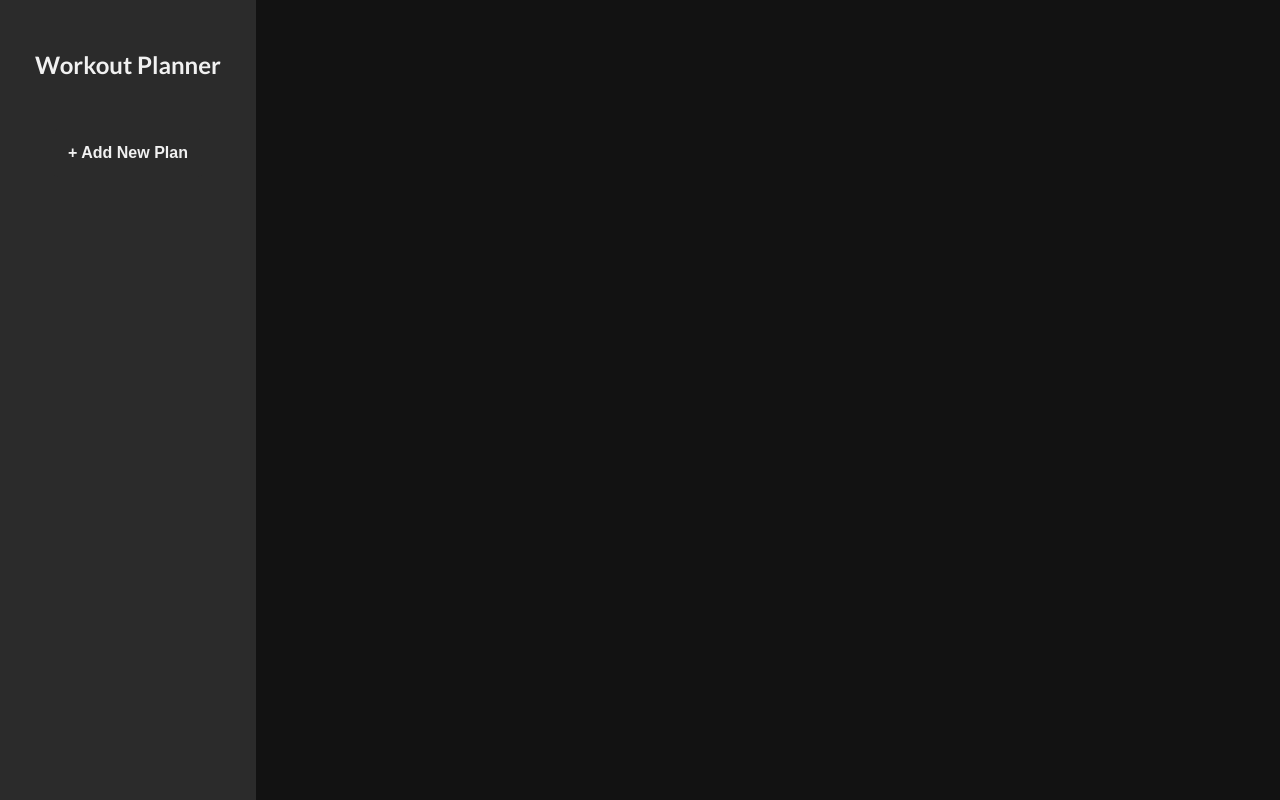
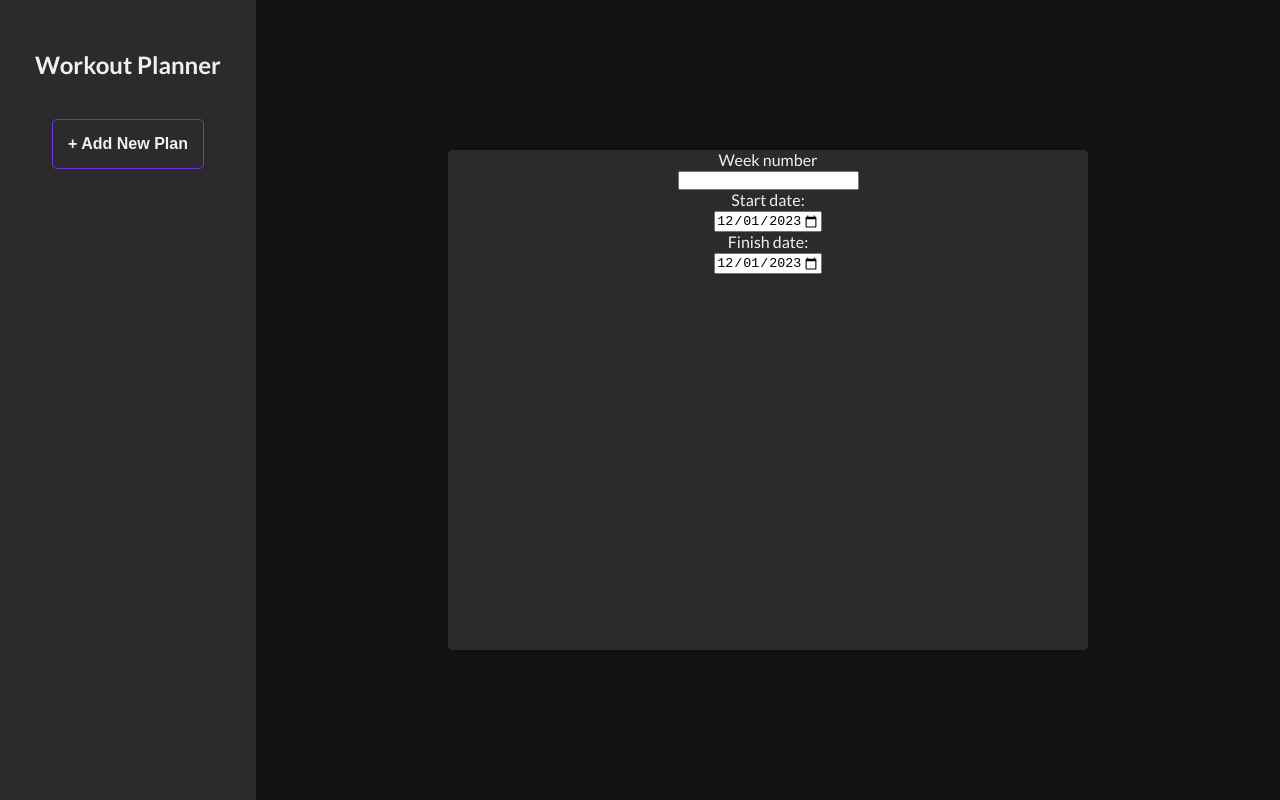
Before and after one commit to anngryg/workout-planner, a React (Create React App) app: page / in a window 1280 px wide. Built offline with nearby package versions, Linux system fonts and the light colour scheme.

Commit message:
selecting dates

```diff
--- a/public/index.html
+++ b/public/index.html
@@ -2,14 +2,7 @@
 <html lang="en">
   <head>
     <meta charset="utf-8" />
-    <link
-      rel="icon"
-      media="(prefers-color-scheme: dark)"
-      href="%PUBLIC_URL%/favicon.ico" />
-    <link
-      rel="icon"
-      media="(prefers-color-scheme: light)"
-      href="%PUBLIC_URL%/faviconlight.ico" />
+    <link rel="icon" href="%PUBLIC_URL%/favicon.ico" />
     <meta name="viewport" content="width=device-width, initial-scale=1" />
     <link rel="manifest" href="%PUBLIC_URL%/manifest.json" />
     <style>
--- a/src/App.js
+++ b/src/App.js
@@ -1,9 +1,11 @@
 import "./styles/App.scss";
 import Sidebar from "./components/Sidebar";
+import NewPlanInputWindow from "./components/NewPlanModal";
 function App() {
   return (
     <main>
       <Sidebar />
+      <NewPlanInputWindow />
     </main>
   );
 }
--- /dev/null
+++ b/src/components/NewPlanModal.js
@@ -0,0 +1,60 @@
+import "../styles/NewPlanModal.scss";
+import { useState } from "react";
+
+export default function NewPlanModal() {
+  const currentDate = new Date();
+  const day = currentDate.getDate();
+  const month = currentDate.getMonth() + 1;
+  const year = currentDate.getFullYear();
+
+  const outputDate = `${year}-${month < 10 ? `0${month}` : month}-${
+    day < 10 ? `0${day}` : day
+  }`;
+
+  const [dates, setDate] = useState({
+    startDate: outputDate,
+    finishDate: outputDate,
+  });
+
+  function onInputHandler(event) {
+    const { name, value } = event.target;
+
+    setDate((prevDate) => {
+      return {
+        ...prevDate,
+        [name]: value,
+      };
+    });
+  }
+  return (
+    <div className="newPlanModal">
+      <label for="title">Week number</label>
+      <br />
+      <input type="number" name="title" id="title"></input>
+      <br />
+      <label for="startDate">Start date:</label>
+      <br />
+      <input
+        type="date"
+        id="startDate"
+        name="startDate"
+        value={dates.startDate}
+        min="2023-08-01"
+        max="2028-12-31"
+        onChange={onInputHandler}
+      />
+      <br />
+      <label for="finishDate">Finish date:</label>
+      <br />
+      <input
+        type="date"
+        id="finishDate"
+        name="finishDate"
+        value={dates.finishDate}
+        min={dates.startDate}
+        max="2028-12-31"
+        onChange={onInputHandler}
+      />
+    </div>
+  );
+}
--- a/src/components/Sidebar.js
+++ b/src/components/Sidebar.js
@@ -1,10 +1,11 @@
 import "../styles/Sidebar.scss";
-
+import "./SidebarButton";
+import SidebarButton from "./SidebarButton";
 export default function Sidebar() {
   return (
     <aside className="sidebar">
       <h1>Workout Planner</h1>
-      <button>+ Add New Plan</button>
+      <SidebarButton />
       <ul></ul>
     </aside>
   );
--- /dev/null
+++ b/src/components/SidebarButton.js
@@ -0,0 +1,10 @@
+import "../styles/Button.scss";
+import { useState } from "react";
+
+export default function SidebarButton() {
+  const [modal, setModal] = useState(false);
+  function openInputModal() {
+    setModal(!modal);
+  }
+  return <button onClick={openInputModal}>+ Add New Plan</button>;
+}
--- a/src/styles/App.scss
+++ b/src/styles/App.scss
@@ -1,7 +1,9 @@
 @import "./variables/variables.scss";
 main {
+  display: flex;
   margin: 0;
   padding: 0;
   font-family: "Lato", sans-serif;
   background-color: $darkColor;
+  position: relative;
 }
--- /dev/null
+++ b/src/styles/Button.scss
@@ -0,0 +1,16 @@
+@import "./variables/variables.scss";
+
+button {
+  border-radius: $borderRadius;
+  font-size: medium;
+  font-weight: bold;
+  padding: 15px;
+  background-color: $greyColor;
+  color: $lightColor;
+  border: 0.1px solid $violetColor;
+  &:hover {
+    background-color: $violetColor;
+    cursor: pointer;
+    transform: scale(1.1);
+  }
+}
--- /dev/null
+++ b/src/styles/NewPlanModal.scss
@@ -0,0 +1,15 @@
+@import "./variables/variables.scss";
+
+.newPlanModal {
+  align-self: center;
+  height: 500px;
+  width: 50%;
+  background-color: $greyColor;
+  color: $lightColor;
+  text-align: center;
+  position: absolute;
+  top: 50%;
+  left: 60%;
+  transform: translate(-50%, -50%);
+  border-radius: $borderRadius;
+}
--- a/src/styles/Sidebar.scss
+++ b/src/styles/Sidebar.scss
@@ -2,27 +2,16 @@
 .sidebar {
   font-size: medium;
   display: flex;
+  flex-wrap: wrap;
   flex-direction: column;
   align-items: center;
+  text-align: center;
   background-color: $greyColor;
   color: $lightColor;
   height: 100vh;
-  width: 20vw;
+  width: 20%;
   margin: 0;
   h1 {
-    padding: 50px 0px;
-  }
-  button {
-    border-radius: $borderRadius;
-    font-size: medium;
-    font-weight: bold;
-    padding: 15px 15px;
-    background-color: $greyColor;
-    color: $lightColor;
-    border: none;
-    &:hover {
-      background-color: $violetColor;
-      cursor: pointer;
-    }
+    padding: 50px 0px 40px 0px;
   }
 }
```
Also changed, not shown: public/manifest.json, 1 other file (tests, documents, lock files or other folders).
